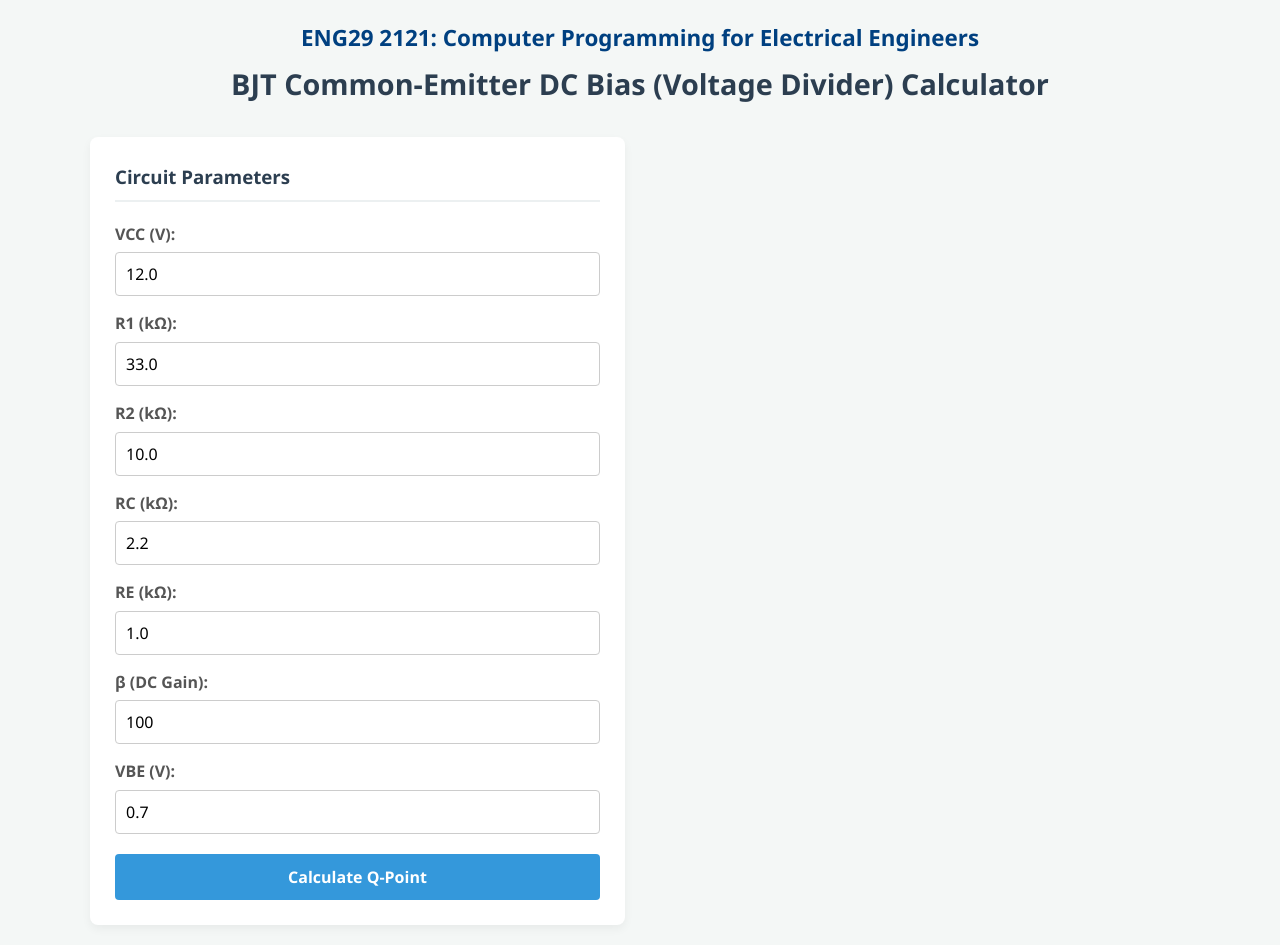
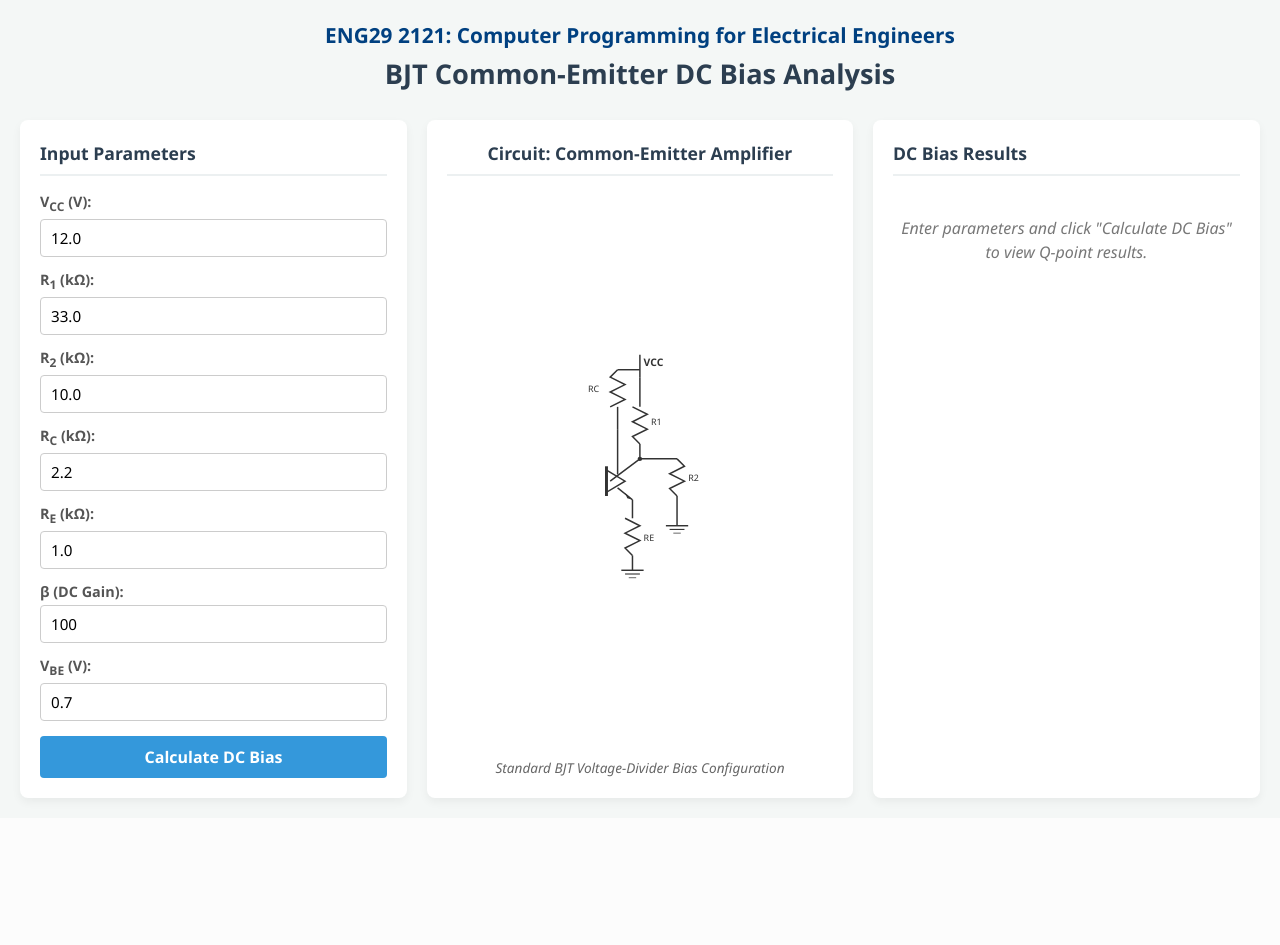
Before and after one commit to madtrixes/BJT-DC-Bias-Web-App, a Flask app: page / in a window 1280 px wide. After the commit the page ends 803 px from the top, so only its background shows below. Run offline with Flask 3, Linux system fonts and the light colour scheme.

Commit message:
feat: update 3-column UI layout, schematic, kOhm resistor scaling and test suite

```diff
--- a/static/style.css
+++ b/static/style.css
@@ -8,79 +8,76 @@
 body {
     background-color: #f4f7f6;
     color: #333;
-    line-height: 1.6;
+    line-height: 1.5;
     padding: 20px;
 }
 
 .container {
-    max-width: 1100px;
+    max-width: 1300px;
     margin: 0 auto;
 }
 
 header {
     text-align: center;
-    margin-bottom: 30px;
+    margin-bottom: 25px;
 }
 
 header h1 {
-    font-size: 1.4rem;
+    font-size: 1.3rem;
     color: #004080;
-    margin-bottom: 5px;
+    margin-bottom: 3px;
 }
 
 header h2 {
-    font-size: 1.8rem;
+    font-size: 1.7rem;
     color: #2c3e50;
 }
 
-.main-grid {
+.grid-3col {
     display: grid;
-    grid-template-columns: 1fr 1fr;
-    gap: 30px;
+    grid-template-columns: 1fr 1.1fr 1fr;
+    gap: 20px;
 }
 
-@media (max-width: 800px) {
-    .main-grid {
+@media (max-width: 1024px) {
+    .grid-3col {
         grid-template-columns: 1fr;
     }
 }
 
 .card {
     background: #fff;
-    padding: 25px;
+    padding: 20px;
     border-radius: 8px;
     box-shadow: 0 4px 10px rgba(0,0,0,0.05);
 }
 
 .card h3 {
-    margin-bottom: 20px;
+    margin-bottom: 15px;
     color: #2c3e50;
     border-bottom: 2px solid #ecf0f1;
     padding-bottom: 8px;
-}
-
-.card h4 {
-    margin: 20px 0 10px 0;
-    color: #34495e;
+    font-size: 1.1rem;
 }
 
 .form-group {
-    margin-bottom: 15px;
+    margin-bottom: 12px;
 }
 
 .form-group label {
     display: block;
-    margin-bottom: 5px;
+    margin-bottom: 3px;
     font-weight: 600;
     color: #555;
+    font-size: 0.9rem;
 }
 
 .form-group input {
     width: 100%;
-    padding: 10px;
+    padding: 8px 10px;
     border: 1px solid #ccc;
     border-radius: 4px;
-    font-size: 1rem;
+    font-size: 0.95rem;
 }
 
 .form-group input:focus {
@@ -91,7 +88,7 @@ header h2 {
 .btn-calculate {
     display: block;
     width: 100%;
-    padding: 12px;
+    padding: 10px;
     background-color: #3498db;
     color: white;
     border: none;
@@ -100,27 +97,55 @@ header h2 {
     font-weight: bold;
     cursor: pointer;
     transition: background 0.2s;
-    margin-top: 20px;
+    margin-top: 15px;
 }
 
 .btn-calculate:hover {
     background-color: #2980b9;
 }
 
+.circuit-card {
+    text-align: center;
+    display: flex;
+    flex-direction: column;
+    justify-content: space-between;
+}
+
+.circuit-diagram-container {
+    flex-grow: 1;
+    display: flex;
+    justify-content: center;
+    align-items: center;
+    padding: 10px;
+}
+
+.circuit-svg {
+    max-height: 260px;
+    width: 100%;
+}
+
+.circuit-caption {
+    font-size: 0.85rem;
+    color: #666;
+    margin-top: 10px;
+    font-style: italic;
+}
+
 .alert-error {
     background-color: #e74c3c;
     color: white;
-    padding: 15px;
+    padding: 12px;
     border-radius: 4px;
     margin-bottom: 20px;
+    font-size: 0.95rem;
 }
 
 .region-banner {
-    padding: 12px;
+    padding: 10px;
     border-radius: 4px;
     text-align: center;
-    font-size: 1.1rem;
-    margin-bottom: 15px;
+    font-size: 1rem;
+    margin-bottom: 12px;
 }
 
 .region-active {
@@ -138,28 +163,28 @@ header h2 {
 .warnings-box {
     background-color: #f8d7da;
     color: #721c24;
-    padding: 12px;
+    padding: 10px;
     border-radius: 4px;
     border: 1px solid #f5c6cb;
-    margin-bottom: 15px;
-    font-size: 0.9rem;
+    margin-bottom: 12px;
+    font-size: 0.85rem;
 }
 
 .warnings-box ul {
-    margin-left: 20px;
+    margin-left: 15px;
 }
 
 .results-table {
     width: 100%;
     border-collapse: collapse;
-    margin-top: 10px;
+    margin-top: 5px;
 }
 
 .results-table th, .results-table td {
-    padding: 8px 12px;
+    padding: 6px 10px;
     border: 1px solid #e0e0e0;
     text-align: left;
-    font-size: 0.95rem;
+    font-size: 0.9rem;
 }
 
 .results-table th {
@@ -167,17 +192,24 @@ header h2 {
     color: #333;
 }
 
-.rule-status {
-    font-size: 0.95rem;
-    margin-bottom: 10px;
+.badge-success-container {
+    margin-top: 12px;
+    text-align: center;
 }
 
-.status-pass {
-    color: #27ae60;
+.badge-active-ok {
+    display: inline-block;
+    background-color: #27ae60;
+    color: white;
+    padding: 6px 12px;
+    border-radius: 20px;
+    font-size: 0.85rem;
     font-weight: bold;
 }
 
-.status-fail {
-    color: #e67e22;
-    font-weight: bold;
+.placeholder-text {
+    color: #777;
+    font-style: italic;
+    text-align: center;
+    margin-top: 40px;
 }
--- a/templates/index.html
+++ b/templates/index.html
@@ -10,7 +10,7 @@
     <div class="container">
         <header>
             <h1>ENG29 2121: Computer Programming for Electrical Engineers</h1>
-            <h2>BJT Common-Emitter DC Bias (Voltage Divider) Calculator</h2>
+            <h2>BJT Common-Emitter DC Bias Analysis</h2>
         </header>
 
         {% if error %}
@@ -19,28 +19,29 @@
         </div>
         {% endif %}
 
-        <div class="main-grid">
-            <div class="card input-card">
-                <h3>Circuit Parameters</h3>
+        <div class="grid-3col">
+            <!-- Left Column: Input Parameters -->
+            <div class="card">
+                <h3>Input Parameters</h3>
                 <form method="POST">
                     <div class="form-group">
-                        <label for="vcc">VCC (V):</label>
+                        <label for="vcc">V<sub>CC</sub> (V):</label>
                         <input type="number" step="any" id="vcc" name="vcc" value="{{ form.vcc }}" required>
                     </div>
                     <div class="form-group">
-                        <label for="r1">R1 (k&Omega;):</label>
+                        <label for="r1">R<sub>1</sub> (k&Omega;):</label>
                         <input type="number" step="any" id="r1" name="r1" value="{{ form.r1 }}" required>
                     </div>
                     <div class="form-group">
-                        <label for="r2">R2 (k&Omega;):</label>
+                        <label for="r2">R<sub>2</sub> (k&Omega;):</label>
                         <input type="number" step="any" id="r2" name="r2" value="{{ form.r2 }}" required>
                     </div>
                     <div class="form-group">
-                        <label for="rc">RC (k&Omega;):</label>
+                        <label for="rc">R<sub>C</sub> (k&Omega;):</label>
                         <input type="number" step="any" id="rc" name="rc" value="{{ form.rc }}" required>
                     </div>
                     <div class="form-group">
-                        <label for="re">RE (k&Omega;):</label>
+                        <label for="re">R<sub>E</sub> (k&Omega;):</label>
                         <input type="number" step="any" id="re" name="re" value="{{ form.re }}" required>
                     </div>
                     <div class="form-group">
@@ -48,16 +49,79 @@
                         <input type="number" step="any" id="beta" name="beta" value="{{ form.beta }}" required>
                     </div>
                     <div class="form-group">
-                        <label for="vbe">VBE (V):</label>
+                        <label for="vbe">V<sub>BE</sub> (V):</label>
                         <input type="number" step="any" id="vbe" name="vbe" value="{{ form.vbe }}" required>
                     </div>
-                    <button type="submit" class="btn-calculate">Calculate Q-Point</button>
+                    <button type="submit" class="btn-calculate">Calculate DC Bias</button>
                 </form>
             </div>
 
-            {% if result %}
-            <div class="card results-card">
-                <h3>Analysis Results</h3>
+            <!-- Middle Column: Circuit Diagram Placeholder -->
+            <div class="card circuit-card">
+                <h3>Circuit: Common-Emitter Amplifier</h3>
+                <div class="circuit-diagram-container">
+                    <!-- SVG Schematic Representation of Voltage-Divider Bias BJT -->
+                    <svg viewBox="0 0 300 350" class="circuit-svg">
+                        <!-- Vcc rail -->
+                        <line x1="150" y1="20" x2="150" y2="50" stroke="#333" stroke-width="2"/>
+                        <text x="155" y="35" font-size="14" font-weight="bold" fill="#333">VCC</text>
+
+                        <!-- R1 -->
+                        <line x1="150" y1="50" x2="150" y2="90" stroke="#333" stroke-width="2"/>
+                        <path d="M 140 90 L 160 100 L 140 110 L 160 120 L 140 130 L 150 140" fill="none" stroke="#333" stroke-width="2"/>
+                        <text x="165" y="115" font-size="12" fill="#333">R1</text>
+                        <line x1="150" y1="140" x2="150" y2="160" stroke="#333" stroke-width="2"/>
+
+                        <!-- Node to Base & R2 -->
+                        <circle cx="150" cy="160" r="3" fill="#333"/>
+                        <line x1="150" y1="160" x2="200" y2="160" stroke="#333" stroke-width="2"/>
+
+                        <!-- R2 -->
+                        <path d="M 200 160 L 210 170 L 190 180 L 210 190 L 190 200 L 200 210" fill="none" stroke="#333" stroke-width="2"/>
+                        <text x="215" y="190" font-size="12" fill="#333">R2</text>
+                        <line x1="200" y1="210" x2="200" y2="250" stroke="#333" stroke-width="2"/>
+                        <!-- Ground -->
+                        <line x1="185" y1="250" x2="215" y2="250" stroke="#333" stroke-width="2"/>
+                        <line x1="190" y1="255" x2="210" y2="255" stroke="#333" stroke-width="1.5"/>
+                        <line x1="195" y1="260" x2="205" y2="260" stroke="#333" stroke-width="1"/>
+
+                        <!-- Transistor NPN -->
+                        <!-- Base lead -->
+                        <line x1="150" y1="160" x2="110" y2="190" stroke="#333" stroke-width="2"/>
+                        <!-- Transistor body circle / lines -->
+                        <polygon points="105,175 105,205 130,190" fill="none" stroke="#333" stroke-width="2"/>
+                        <line x1="105" y1="170" x2="105" y2="210" stroke="#333" stroke-width="4"/>
+                        <!-- Collector -->
+                        <line x1="120" y1="181" x2="120" y2="120" stroke="#333" stroke-width="2"/>
+                        <!-- Emitter with arrow -->
+                        <line x1="120" y1="199" x2="140" y2="215" stroke="#333" stroke-width="2"/>
+                        <!-- Arrow pointing out for NPN -->
+                        <polygon points="130,206 140,215 133,213" fill="#333"/>
+
+                        <!-- Collector RC resistor -->
+                        <line x1="120" y1="120" x2="120" y2="90" stroke="#333" stroke-width="2"/>
+                        <path d="M 110 90 L 130 80 L 110 70 L 130 60 L 110 50 L 120 40" fill="none" stroke="#333" stroke-width="2"/>
+                        <text x="80" y="70" font-size="12" fill="#333">RC</text>
+                        <line x1="120" y1="40" x2="150" y2="40" stroke="#333" stroke-width="2"/>
+
+                        <!-- Emitter RE resistor -->
+                        <line x1="140" y1="215" x2="140" y2="240" stroke="#333" stroke-width="2"/>
+                        <path d="M 130 240 L 150 250 L 130 260 L 150 270 L 130 280 L 140 290" fill="none" stroke="#333" stroke-width="2"/>
+                        <text x="155" y="270" font-size="12" fill="#333">RE</text>
+                        <line x1="140" y1="290" x2="140" y2="310" stroke="#333" stroke-width="2"/>
+                        <!-- Ground -->
+                        <line x1="125" y1="310" x2="155" y2="310" stroke="#333" stroke-width="2"/>
+                        <line x1="130" y1="315" x2="150" y2="315" stroke="#333" stroke-width="1.5"/>
+                        <line x1="135" y1="320" x2="145" y2="320" stroke="#333" stroke-width="1"/>
+                    </svg>
+                </div>
+                <p class="circuit-caption">Standard BJT Voltage-Divider Bias Configuration</p>
+            </div>
+
+            <!-- Right Column: DC Bias Results -->
+            <div class="card">
+                <h3>DC Bias Results</h3>
+                {% if result %}
                 <div class="region-banner region-{{ result.region | lower }}">
                     Operating Region: <strong>{{ result.region }}</strong>
                 </div>
@@ -73,33 +137,33 @@
                 </div>
                 {% endif %}
 
-                <h4>Exact DC Operating Point (Thevenin)</h4>
                 <table class="results-table">
                     <tr><th>Parameter</th><th>Value</th><th>Unit</th></tr>
-                    <tr><td>V<sub>TH</sub> (Thevenin Voltage)</td><td>{{ "%.4f" | format(result.exact.V_TH) }}</td><td>V</td></tr>
-                    <tr><td>R<sub>TH</sub> (Thevenin Resistance)</td><td>{{ "%.1f" | format(result.exact.R_TH) }}</td><td>&Omega;</td></tr>
+                    <tr><td>V<sub>B</sub> (Base Voltage)</td><td>{{ "%.3f" | format(result.exact.V_B) }}</td><td>V</td></tr>
+                    <tr><td>V<sub>E</sub> (Emitter Voltage)</td><td>{{ "%.3f" | format(result.exact.V_E) }}</td><td>V</td></tr>
+                    <tr><td>V<sub>C</sub> (Collector Voltage)</td><td>{{ "%.3f" | format(result.exact.V_C) }}</td><td>V</td></tr>
+                    <tr><td>V<sub>CE</sub> (Collector-Emitter)</td><td>{{ "%.3f" | format(result.exact.V_CE) }}</td><td>V</td></tr>
                     <tr><td>I<sub>B</sub> (Base Current)</td><td>{{ "%.3f" | format(result.exact.I_B_uA) }}</td><td>&mu;A</td></tr>
                     <tr><td>I<sub>C</sub> (Collector Current)</td><td>{{ "%.3f" | format(result.exact.I_C_mA) }}</td><td>mA</td></tr>
                     <tr><td>I<sub>E</sub> (Emitter Current)</td><td>{{ "%.3f" | format(result.exact.I_E_mA) }}</td><td>mA</td></tr>
-                    <tr><td>V<sub>B</sub> (Base Voltage)</td><td>{{ "%.3f" | format(result.exact.V_B) }}</td><td>V</td></tr>
-                    <tr><td>V<sub>E</sub> (Emitter Voltage)</td><td>{{ "%.3f" | format(result.exact.V_E) }}</td><td>V</td></tr>
-                    <tr><td>V<sub>C</sub> (Collector Voltage)</td><td>{{ "%.3f" | format(result.exact.V_C) }}</td><td>V</td></tr>
-                    <tr><td>V<sub>CE</sub> (Collector-Emitter Voltage)</td><td>{{ "%.3f" | format(result.exact.V_CE) }}</td><td>V</td></tr>
                 </table>
 
-                <h4>Independent Engineering Calculation (Approximate Method)</h4>
-                <p class="rule-status">Rule of thumb (&beta;R<sub>E</sub> &ge; 10R<sub>2</sub>):
-                    <span class="{{ 'status-pass' if result.approx_valid else 'status-fail' }}">
-                        {{ 'Satisfied' if result.approx_valid else 'Not Satisfied' }}
-                    </span>
-                </p>
-                <table class="results-table">
-                    <tr><th>Parameter</th><th>Approximate Value</th><th>Difference vs Exact</th></tr>
-                    <tr><td>I<sub>C</sub></td><td>{{ "%.3f" | format(result.approx.I_C_mA) }} mA</td><td>{{ "%.2f" | format(result.approx.diff_ic_pct) }}%</td></tr>
-                    <tr><td>V<sub>CE</sub></td><td>{{ "%.3f" | format(result.approx.V_CE) }} V</td><td>{{ "%.2f" | format(result.approx.diff_vce_pct) }}%</td></tr>
+                {% if result.region == 'Active' and result.approx_valid %}
+                <div class="badge-success-container">
+                    <span class="badge-active-ok">&#10003; Active region approximation OK</span>
+                </div>
+                {% endif %}
+
+                <h4 style="margin-top: 15px; font-size: 0.95rem;">Approximate Comparison</h4>
+                <table class="results-table" style="font-size: 0.85rem;">
+                    <tr><th>Parameter</th><th>Approx</th><th>Diff</th></tr>
+                    <tr><td>I<sub>C</sub></td><td>{{ "%.3f" | format(result.approx.I_C_mA) }} mA</td><td>{{ "%.1f" | format(result.approx.diff_ic_pct) }}%</td></tr>
+                    <tr><td>V<sub>CE</sub></td><td>{{ "%.3f" | format(result.approx.V_CE) }} V</td><td>{{ "%.1f" | format(result.approx.diff_vce_pct) }}%</td></tr>
                 </table>
+                {% else %}
+                <p class="placeholder-text">Enter parameters and click "Calculate DC Bias" to view Q-point results.</p>
+                {% endif %}
             </div>
-            {% endif %}
         </div>
     </div>
 </body>
--- a/test_bjt_circuit.py
+++ b/test_bjt_circuit.py
@@ -47,7 +47,7 @@ def test_flask_post_valid_calculation():
     response = client.post("/", data=data)
     assert response.status_code == 200
     assert b"Active" in response.data
-    assert b"DC Operating Point" in response.data
+    assert b"DC Bias Results" in response.data
 
 def test_flask_post_invalid_input_handles_gracefully():
     client = app.test_client()
```
